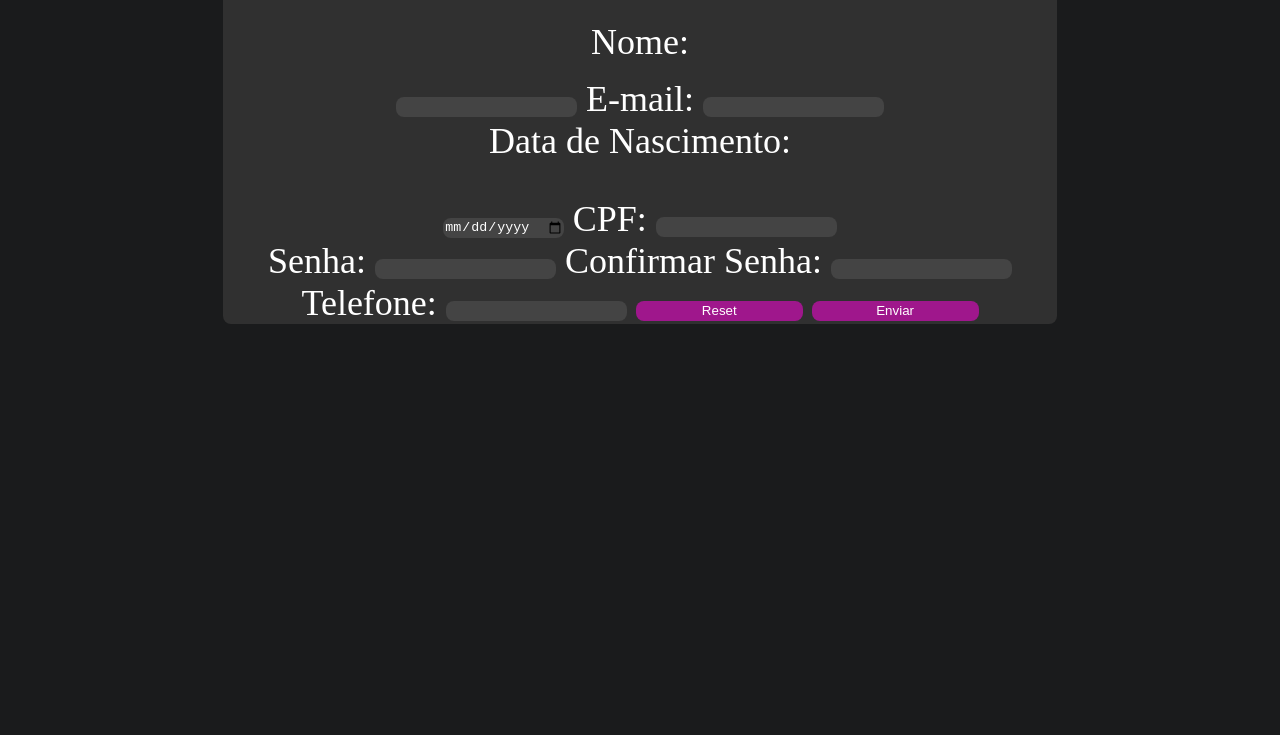
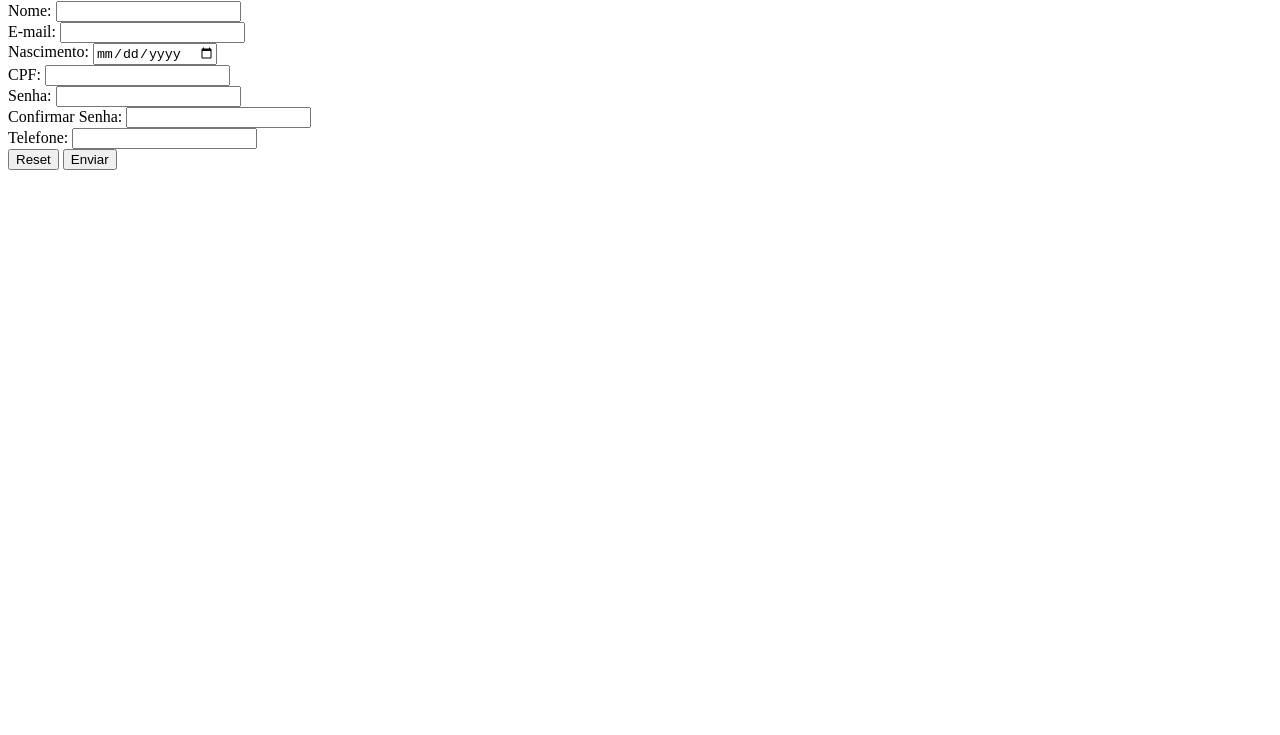
Before and after one commit to Alex-Jr/web1-backend, a website: page public/html/cadastro.html in a window 1280 px wide. Shown: the part 65-800 px from the top of the page. Drawn offline with Linux system fonts and the light colour scheme; files that its build step writes are made by us from their sources.

Commit message:
Nodemon e comentando todos os js e css

```diff
--- a/package.json
+++ b/package.json
@@ -18,6 +18,7 @@
   "homepage": "https://github.com/Alex-Jr/web1-backend#readme",
   "dependencies": {
     "dotenv": "^8.2.0",
-    "mysql": "^2.18.1"
+    "mysql": "^2.18.1",
+    "nodemon": "^2.0.7"
   }
 }
--- a/public/css/cadastro.css
+++ b/public/css/cadastro.css
@@ -1,39 +1,75 @@
 body {
     background-color: #1A1B1C;
-
 }
 
-p{
-    margin-bottom:15px;
+#formularioContainer {
+    display: flex;
+    flex-direction: column;
+    flex-wrap: wrap;
+
+    background-color: #303030;
+    width: 900px;
+    border-radius: 8px;
+    color: #ffffff;
+    text-align: center;
 }
 
+
+/* h1{
+    flex: 1;
+} */
+
 #formulario {
-    background-color: #303030;
-    width: 66%;
-    margin: auto;
-    border-radius: 8px;
-    color: #ffffff;
-    font-size: 36px;
-    text-align: center;
-
+    height: 200px;
+    display: flex;
+    flex-direction: column;
+    flex-wrap: wrap;
 }
 
-input {
+
+.campo {
+    flex:1;
+    display: flex;
+    flex-direction: row;
+    justify-content: space-between;
+
+    height: 30px;
+    margin: 10px;
+}
+
+.campo input, .campo label {
+    display:block;
+}
+
+.campo label {
+    flex: 0.3;
+    margin: auto;
+}
+
+.campo input {
+    flex: 0.7;
+
     border-radius: 8px;
     background-color: #444444;
     border: none;
     color: #ffffff;
-    height: 1.5em;
+    height: 30px;
+}
+
+.botoes {
+    flex: 1;
+    display: flex;
+    flex-direction: row;
+    justify-content: space-evenly;
+
+    height: 30px;
+    margin: 10px 0px;
 }
 
 .botao{
     background-color: #9F178C;
     color: #ffffff;
     border: none;
-    width: 20%;
+    width: 45%;
+    height: 30px;
 }
-
-h1{
-    text-align: center;
-    font-size: 36px;
-}
--- a/public/css/login.css
+++ b/public/css/login.css
@@ -53,6 +53,7 @@
         background-color: rgb(68,68,68);
         border-radius: 10px;
         border-color: rgb(68,68,68);
+        border: none;
     }
     button{
         width: 100%;
@@ -60,6 +61,7 @@
         background-color: rgb(159,23,140);
         border-radius: 10px;
         color: white;
+        border: none;
     }
     #div_textos{
         width: 100%;
--- a/public/html/cadastro.html
+++ b/public/html/cadastro.html
@@ -2,32 +2,57 @@
     <head>
         <meta charset="utf-8">
         <title>Cadastro</title>
-        <link rel="stylesheet" href="cadastro.css">
-        <script type="text/javascript" src="cadastro.js"></script>
+        <!-- <link rel="stylesheet" href="cadastro.css"> -->
+        <!-- <script type="text/javascript" src="cadastro.js"></script> -->
     </head>
     <body>
 
-        <div id="formulario">
-            <form>
+        <div id="formularioContainer">
             <h1>Cadastre-se</h1>
-                    <p><label for="nome">Nome:</label></p>
+            <form id="formulario">
+                    <div class='campo' id="erronome">
+                        <label for="nome">Nome:</label>
                         <input type="text" id="nome" name="nome">
+                    </div>
+
+                    <div class="campo" id="erroemail">
                         <label for="email">E-mail:</label>
                         <input type="text" id="email" name="email"><br>
-                    <label for="datanasc">Data de Nascimento:</label>
-                    <p id="errodata"></p>
+                    </div>
+
+                    <div class="campo" id="errodata">
+                        <label for="datanasc">Nascimento:</label>
                         <input type="date" id="datanasc" name="datanasc">
+                    </div>
+
+                    <div class="campo" id="errocpf">
                         <label for="cpf">CPF:</label>
                         <input type="text" id="cpf" name="cpf"><br>
+                    </div>
+
+                    <div class="campo" id="errosenha">
                         <label for="senha">Senha:</label>
                         <input type="password" id="senha" name="senha">
+                    </div>
+
+                    <div class="campo" id="errosenhaconf">
                         <label for="confsenha">Confirmar Senha:</label>
                         <input type="password" id="confsenha" name="confsenha"><br>
+                    </div>
+
+                    <div class="campo" id="errotel">
                         <label for="telefone">Telefone:</label>
                         <input type="tel" id="telefone" name="telefone">
+                    </div>
+
+                    <div class="botoes">
                         <input type="button" name="reset" value="Reset" class="botao" onclick="resetar()">
+
                         <input type="button" name="enviar" value="Enviar" class="botao" onclick="cadastrar()">
-                    <p id="errogeral"></p>
+                        <div id="errogeral"></div>
+                    </div>
+
+
             </form>
         </div>
     </body>
```
Also changed, not shown: public/html/login.html (+11 -4 lines), public/html/perfil.html (added, +8 -0 lines), public/javascript/cadastro.js (+18 -18 lines), public/javascript/login.js (+14 -4 lines), routes/index.js (deleted, +0 -7 lines), 1 other file. Lines whose indentation alone changed are shown as unchanged.
